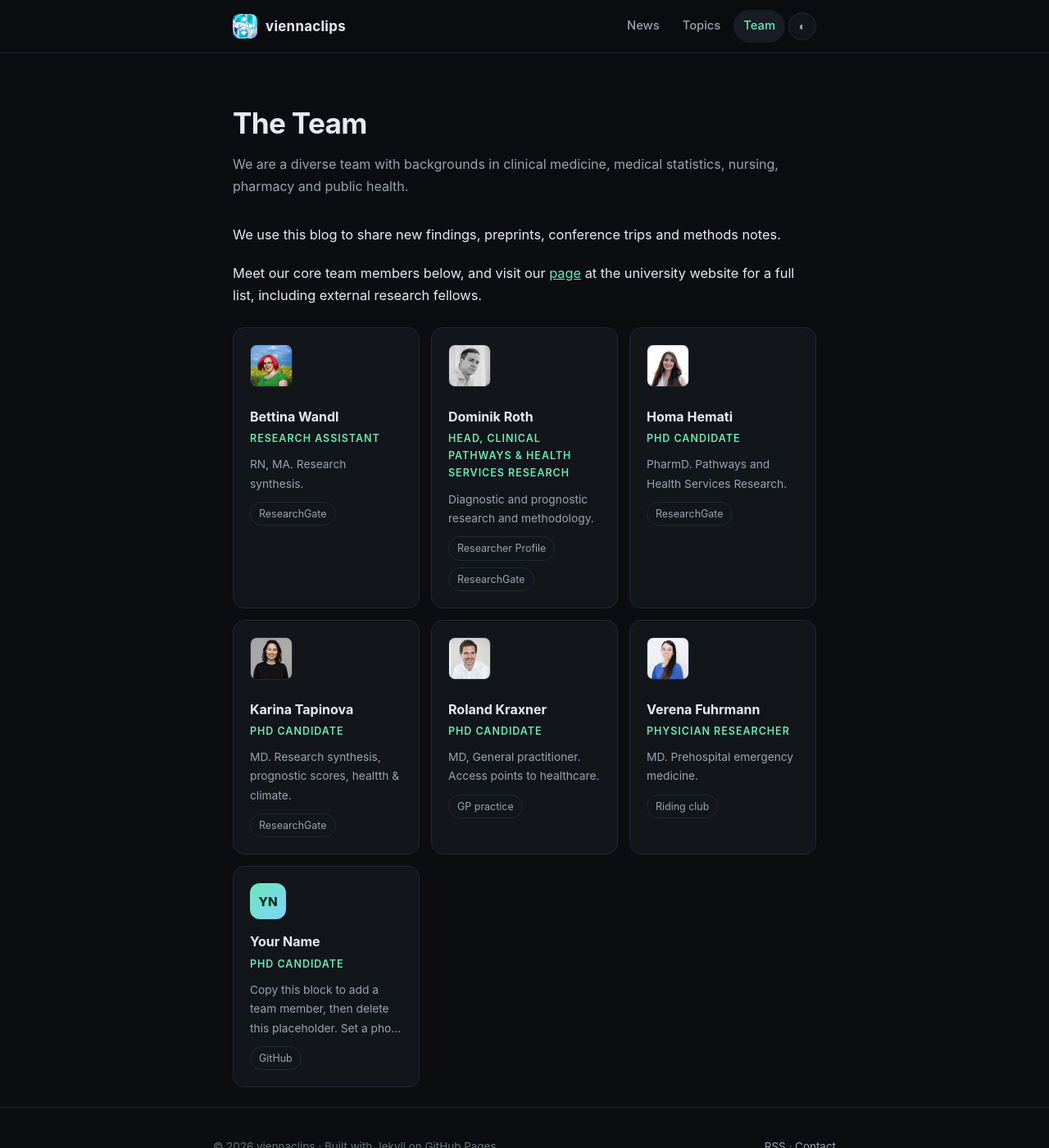
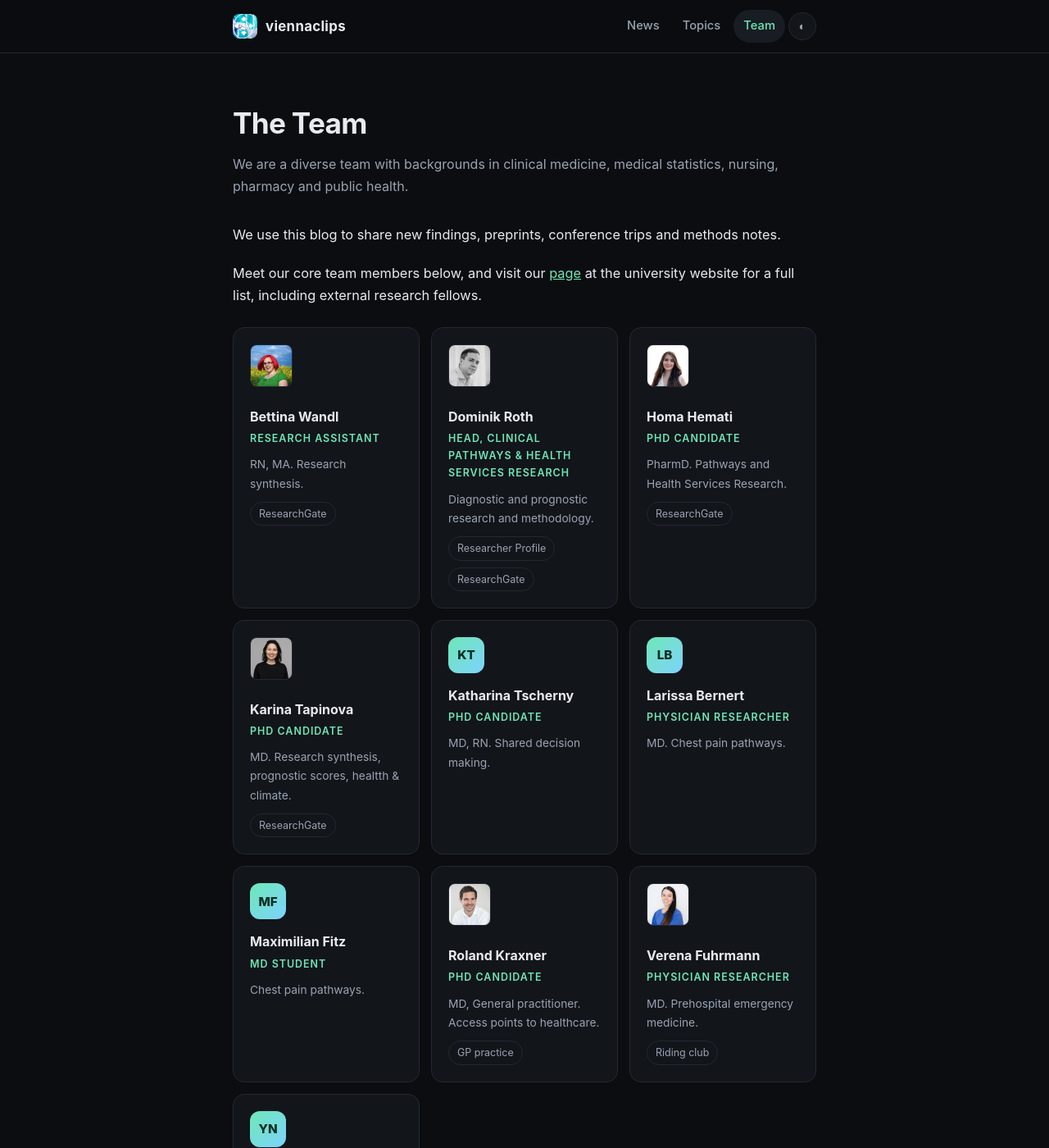
Before and after one commit to viennaclips/viennaclips.github.io, a Jekyll site: the page built from _pages/about.md, in a window 1280 px wide and 1400 px high. Shown: the whole window at 82% size. Built offline with Jekyll 4.4.1, drawn with Linux system fonts in a browser that asks for light colours.

Commit message:
Standardize author roles and add new authors
Updated roles to use consistent capitalization and added new authors with their details.

```diff
--- a/_data/authors.yml
+++ b/_data/authors.yml
@@ -6,7 +6,7 @@
 bettina-wandl:
   name: Bettina Wandl
   photo: assets/img/bettina-wandl.png
-  role: Research Assistant
+  role: Research assistant
   bio: RN, MA. Research synthesis.
   links:
     ResearchGate: https://www.researchgate.net/profile/Bettina-Wandl
@@ -23,7 +23,7 @@ dominik-roth:
 homa-hemati:
   name: Homa Hemati
   photo: assets/img/homa-hemati.png
-  role: PhD Candidate
+  role: PhD candidate
   bio: PharmD. Pathways and Health Services Research.
   links:
     ResearchGate: https://www.researchgate.net/profile/Homa-Hemati
@@ -31,15 +31,39 @@ homa-hemati:
 karina-tapinova:
   name: Karina Tapinova
   photo: assets/img/karina-tapinova.jpg
-  role: PhD Candidate
+  role: PhD candidate
   bio: MD. Research synthesis, prognostic scores, healtth & climate.
   links:
     ResearchGate: https://www.researchgate.net/profile/Karina-Tapinova
 
+katharina-tscherny:
+  name: Katharina Tscherny
+  #photo: assets/img/katharina-tscherny.jpg
+  role: PhD candidate
+  bio: MD, RN. Shared decision making.
+  links:
+    #ResearchGate: https://www.researchgate.net/profile/Karina-Tapinova
+
+larissa-bernert:
+  name: Larissa Bernert
+  #photo: assets/img/larissa-bernert.jpg
+  role: Physician researcher
+  bio: MD. Chest pain pathways.
+  links:
+    #ResearchGate: https://www.researchgate.net/profile/Karina-Tapinova
+
+maximilian-fitz:
+  name: Maximilian Fitz
+  #photo: assets/img/maximilian-fitz.jpg
+  role: MD student
+  bio: Chest pain pathways.
+  links:
+    #ResearchGate: https://www.researchgate.net/profile/Karina-Tapinova
+
 roland-kraxner:
   name: Roland Kraxner
   photo: assets/img/roland-kraxner.jpg
-  role: PhD Candidate
+  role: PhD candidate
   bio: MD, General practitioner. Access points to healthcare.
   links:
     GP practice: https://www.ordination-kraxner.at/
```
